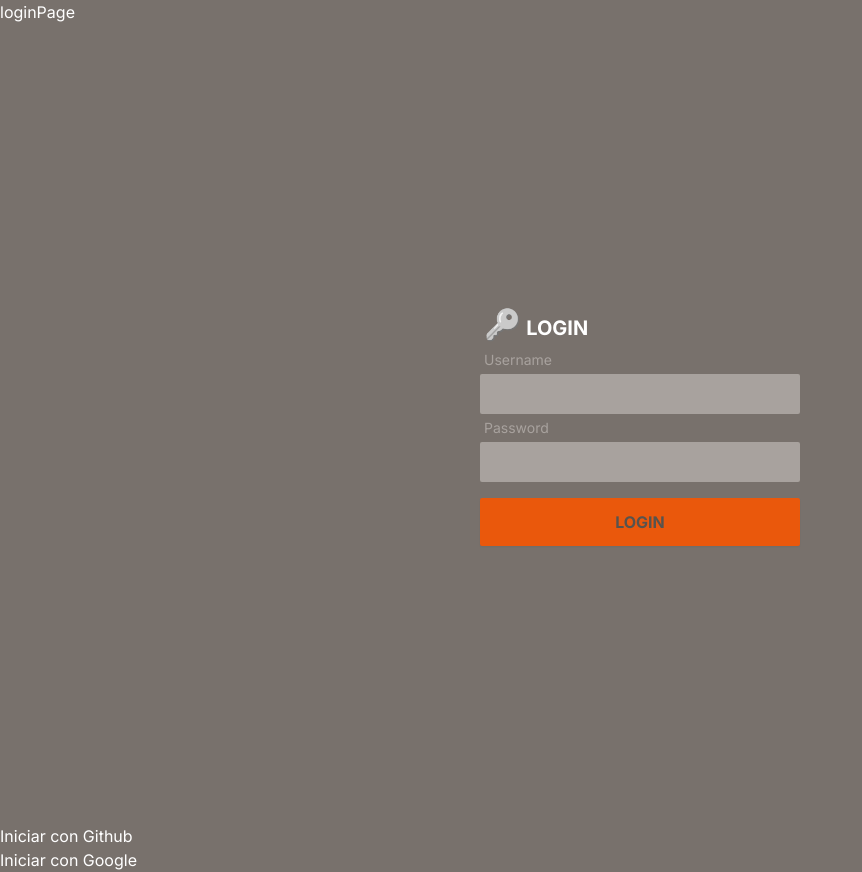
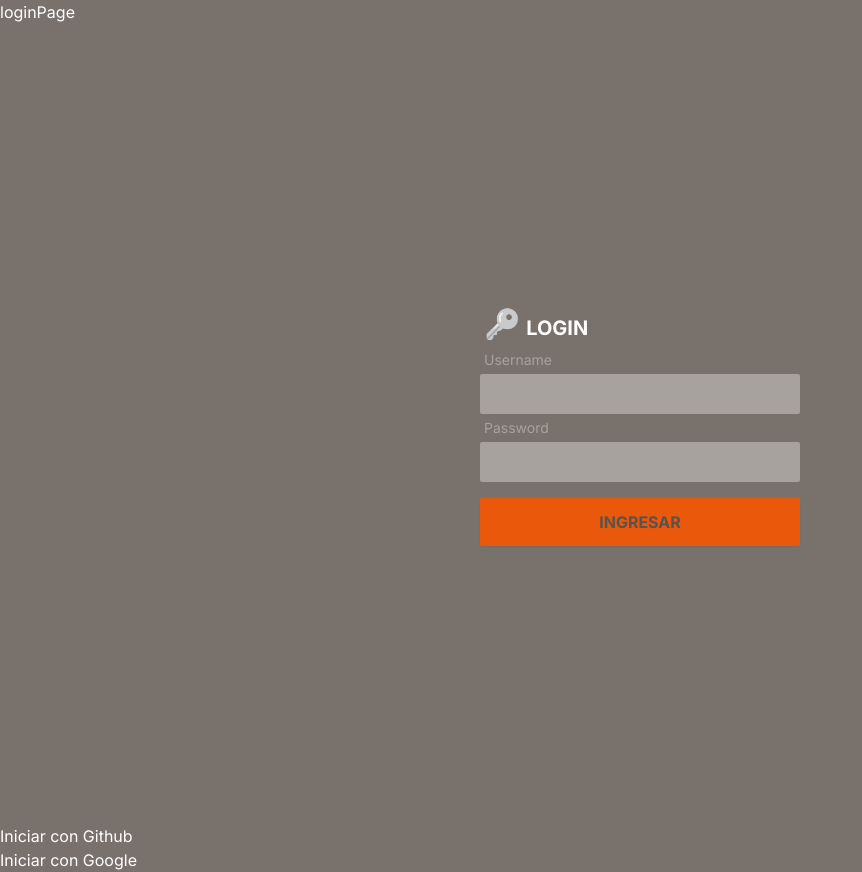
Before and after one commit to riberojuanca/new-reservapp, a Next.js app: page /login in a window 1280 px wide. Shown: the whole page, without its empty margins (0-862 px from the left). Built offline with nearby package versions, Linux system fonts and the light colour scheme; no server answers.

Commit message:
feat: Add charge state into loginForm

```diff
--- a/src/components/loginForm.tsx
+++ b/src/components/loginForm.tsx
@@ -3,12 +3,12 @@
 import { loginAction } from "@/actions/auth-action";
 import { Inputs } from "@/types/InputsTypes";
 import { useRouter } from "next/navigation";
-import { useState, useTransition } from "react";
+import { useState } from "react";
 import { useForm } from "react-hook-form";
 
 const LoginForm = () => {
   const [error, setError] = useState<string | null>(null);
-  const [isPending, startTransition] = useTransition();
+  const [loading, setLoading] = useState<boolean>(false); // Estado de carga
   const router = useRouter();
 
   const {
@@ -19,14 +19,20 @@ const LoginForm = () => {
 
   async function onSubmit(data: Inputs) {
     setError(null);
-    startTransition(async () => {
+    setLoading(true); // Inicia el estado de carga
+
+    try {
       const response = await loginAction(data);
       if (!response.success) {
         setError(response.error || "An unknown error occurred");
       } else {
         router.push("/dashboard");
       }
-    });
+    } catch (error) {
+      setError("An unknown error occurred");
+    } finally {
+      setLoading(false); // Termina el estado de carga
+    }
   }
 
   return (
@@ -41,6 +47,7 @@ const LoginForm = () => {
         <label htmlFor="username">Username</label>
         <input
           type="text"
+          autoComplete="username"
           {...register("username", {
             required: { value: true, message: "Username is required" },
           })}
@@ -54,6 +61,7 @@ const LoginForm = () => {
         <label htmlFor="password">Password</label>
         <input
           type="password"
+          autoComplete="new-password"
           {...register("password", {
             required: {
               value: true,
@@ -69,7 +77,7 @@ const LoginForm = () => {
 
         {/* Submit button */}
         <button className="bg-orange-600 rounded-sm mt-3 p-3 uppercase font-bold text-stone-600 shadow-sm hover:shadow-md">
-          {isPending ? "Logging in" : "Login"}
+          {loading ? "Ingresando..." : "Ingresar"}
         </button>
 
         {/* Error message */}
```
